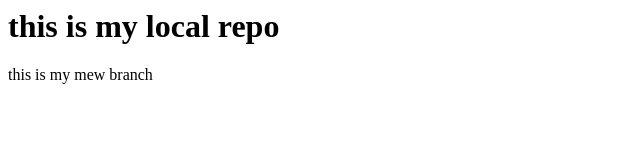
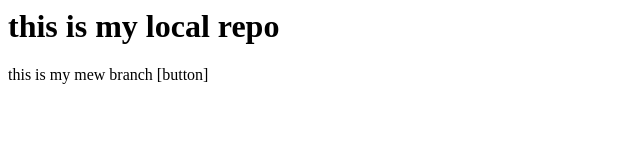
Before and after one commit to Hemantmahawar95/Localrepo, a plain HTML site: page index.html in a window 1280 px wide. Shown: the full height of the page, 0-640 px from the left. Drawn offline with Linux system fonts and the light colour scheme.

Commit message:
add button

```diff
--- a/index.html
+++ b/index.html
@@ -1,2 +1,2 @@
 <h1>this is my local repo</h1>
-<h>this is my mew branch</h>
+<h>this is my mew branch [button]</h>
```
